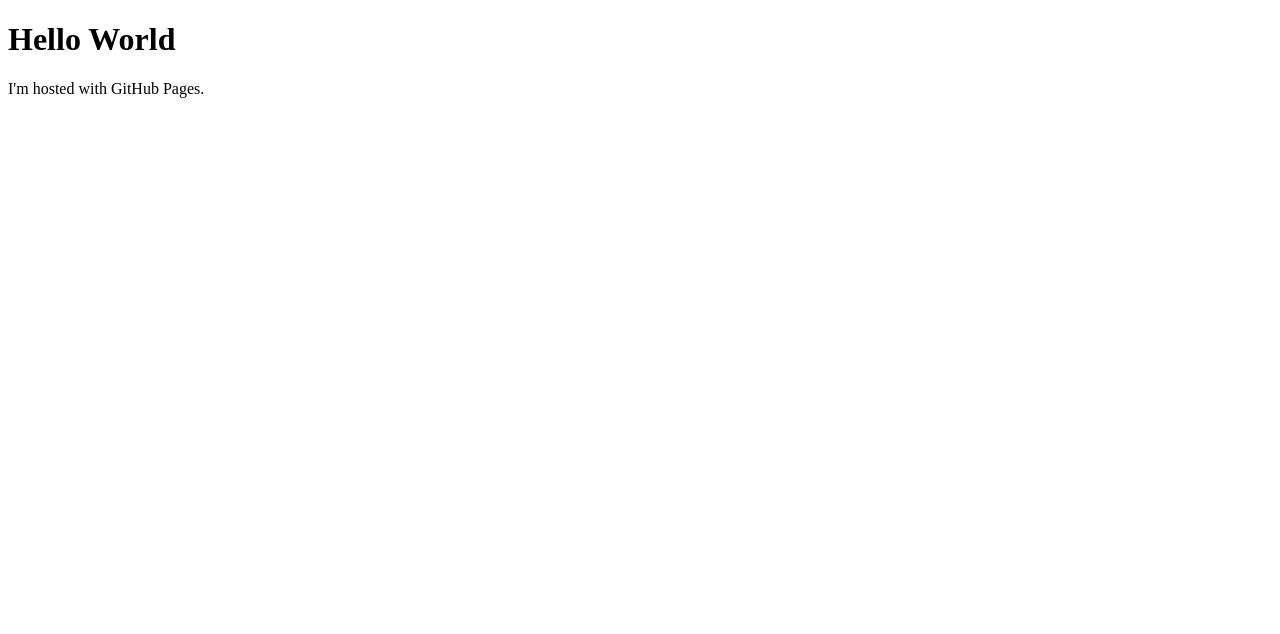
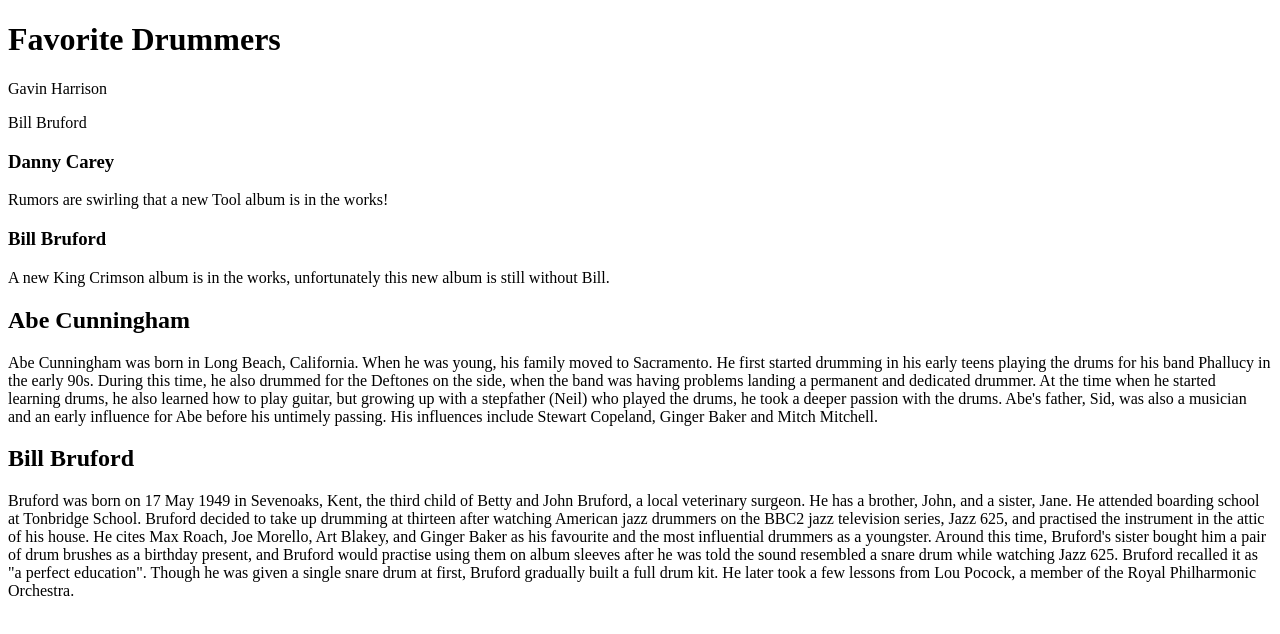
Before and after one commit to derykcoker/phox89.github.io, a plain HTML site: page index.html in a window 1280 px wide. Drawn offline with Linux system fonts and the light colour scheme.

Commit message:
New Index

```diff
--- a/index.html
+++ b/index.html
@@ -1,7 +1,28 @@
 <!DOCTYPE html>
 <html>
+  <head>
+    <title>My Training Website: Drummers</title>
   <body>
-    <h1>Hello World</h1>
-    <p>I'm hosted with GitHub Pages.</p>
+    <div class="Banner">
+    <h1>Favorite Drummers</h1>
+    <nav>
+      <p>Gavin Harrison</p>
+      <p>Bill Bruford</p>
+    </nav>
+    </div>
+    <div class="News-Section">
+      <h3>Danny Carey</h3>
+      <p>Rumors are swirling that a new Tool album is in the works!</p>
+    </div>
+    <div class="News-Section">
+      <h3>Bill Bruford</h3>
+      <p>A new King Crimson album is in the works, unfortunately this new album is still without Bill.</p>
+    </div>
+    <div class="Main">
+      <h2>Abe Cunningham</h2>
+      <p>Abe Cunningham was born in Long Beach, California. When he was young, his family moved to Sacramento. He first started drumming in his early teens playing the drums for his band Phallucy in the early 90s. During this time, he also drummed for the Deftones on the side, when the band was having problems landing a permanent and dedicated drummer. At the time when he started learning drums, he also learned how to play guitar, but growing up with a stepfather (Neil) who played the drums, he took a deeper passion with the drums. Abe's father, Sid, was also a musician and an early influence for Abe before his untimely passing. His influences include Stewart Copeland, Ginger Baker and Mitch Mitchell.</p>
+      <h2>Bill Bruford</h2>
+      <p>Bruford was born on 17 May 1949 in Sevenoaks, Kent, the third child of Betty and John Bruford, a local veterinary surgeon. He has a brother, John, and a sister, Jane. He attended boarding school at Tonbridge School. Bruford decided to take up drumming at thirteen after watching American jazz drummers on the BBC2 jazz television series, Jazz 625, and practised the instrument in the attic of his house. He cites Max Roach, Joe Morello, Art Blakey, and Ginger Baker as his favourite and the most influential drummers as a youngster. Around this time, Bruford's sister bought him a pair of drum brushes as a birthday present, and Bruford would practise using them on album sleeves after he was told the sound resembled a snare drum while watching Jazz 625. Bruford recalled it as "a perfect education". Though he was given a single snare drum at first, Bruford gradually built a full drum kit. He later took a few lessons from Lou Pocock, a member of the Royal Philharmonic Orchestra.</p>
+    </div>
   </body>
 </html>
```
